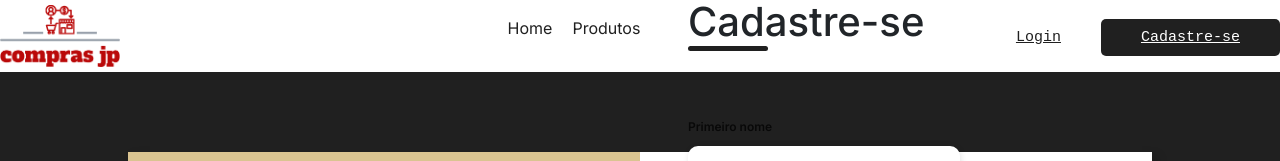
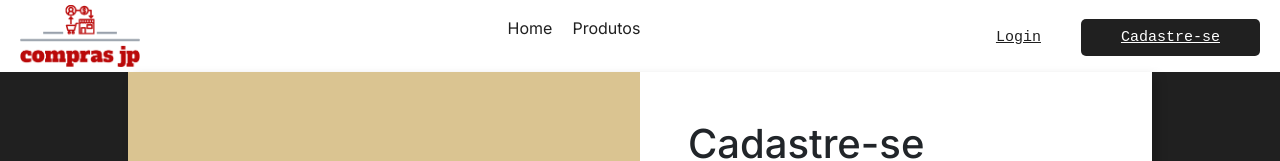
Before and after one commit to LcamposF/Projeto_frontee, a React (Create React App) app: page /cadastro in a window 1280 px wide. Shown: the top 161 px of the page. Built offline with nearby package versions, Linux system fonts and the light colour scheme.

Commit message:
pequenos ajustes nos css

```diff
--- a/src/componentes/header.css
+++ b/src/componentes/header.css
@@ -5,12 +5,16 @@
 }
 
 nav {
+
     display: flex;
     justify-content: space-between;
     align-items: center;
     font-family: 'Roboto Mono', monospace;
     margin-top: 5px;
     margin-bottom: 5px;
+    padding-left: 20px;
+    padding-right: 20pxs;
+
     color: #202020;
 }
 
@@ -76,6 +80,7 @@ nav {
     justify-content: space-around;
     font-family: 'Roboto Mono', monospace;
     margin-top: 0px;
+    padding-right: 20px;
     align-items: center;
     color: #202020;
 }
--- a/src/componentes/header.js
+++ b/src/componentes/header.js
@@ -16,7 +16,7 @@ function Header() {
             </div>
             <div className="btn-header"    >
                 <li><a href="/login" className="login">Login</a></li>
-                <li><a href="/cadastro" className="cadastro">Cadastre-se</a></li>
+                <li><a href="/cadastro" className="cadastro ">Cadastre-se</a></li>
             </div>
         </nav>
     )
--- a/src/paginas/cadastro.css
+++ b/src/paginas/cadastro.css
@@ -8,7 +8,7 @@
 
 .body-cadastro {
     width: 100%;
-    height: 100vh;
+    height: auto;
     display: flex;
     justify-content: center;
     align-items: center;
@@ -17,7 +17,7 @@
 
 .container-cadastro {
     width: 80%;
-    height: 80vh;
+    height: 100%;
     display: flex;
     box-shadow: 5px 5px 10px rgba(0, 0, 0, .212);
 }
--- a/src/paginas/login.js
+++ b/src/paginas/login.js
@@ -21,7 +21,7 @@ function Login() {
                         </div>
                         <a href="/produtos " className="btn btn-dark">Entrar</a>
                     </form>
-                        <a href=" " className="btn btn-dark w-25 ">Cadastre-se</a>
+                        <a href="/cadastro " className="btn btn-dark w-25 ">Cadastre-se</a>
 
                     </div>
             </div>
```
